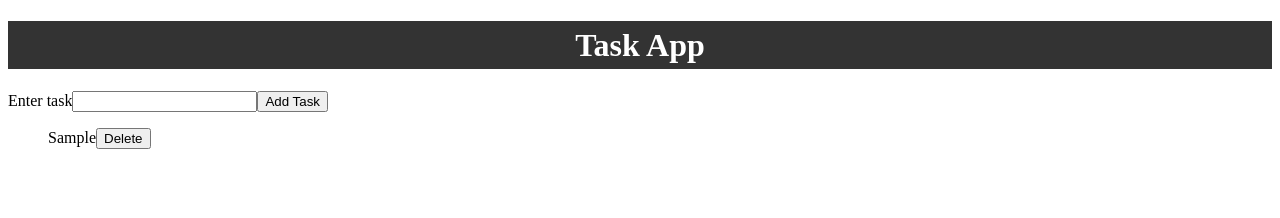
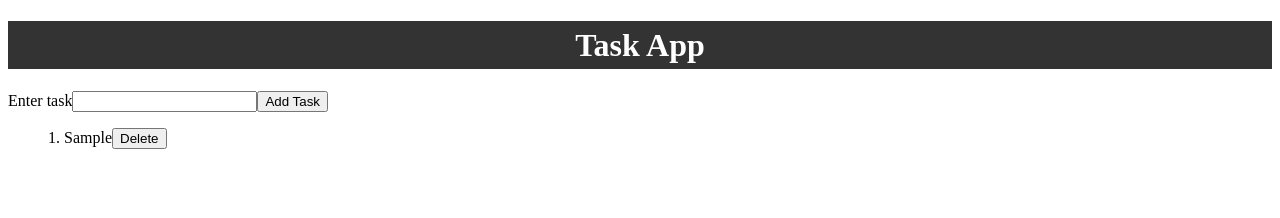
Before and after one commit to SalamanderCtesiphon/task-app-one, a React (Create React App) app: page / in a window 1280 px wide. Both pictures are taken after typing "Sample" into the empty fields and a click on the button "Add Task". Shown: the top 218 px of the page. Built offline with nearby package versions, Linux system fonts and the light colour scheme.

Commit message:
added numbers to the list items

```diff
--- a/src/App.css
+++ b/src/App.css
@@ -1,3 +1,10 @@
+
+
 li {
     list-style: none;
 }
+
+.container {
+    display: flex;
+    flex-direction: column;
+}
--- a/src/components/Overview.js
+++ b/src/components/Overview.js
@@ -4,10 +4,17 @@ import "../App.css";
 const Overview = ({ tasks, delTask }) => {
 
   return (
-    <ul>
+    <ul className="container">
       {tasks.map((task) => {
-        return <li key={task.id}>{task.text}{''}
-        <button onClick={() => delTask(task.id)}>Delete</button></li>;
+        return <li key={task.id}>
+          {tasks.indexOf(task) + 1 }.{' '}
+          {task.text}
+          {''}
+          <button
+            onClick={() => delTask(task.id)}>
+              Delete
+          </button>
+        </li>;
       })}
     </ul>
   );
```
